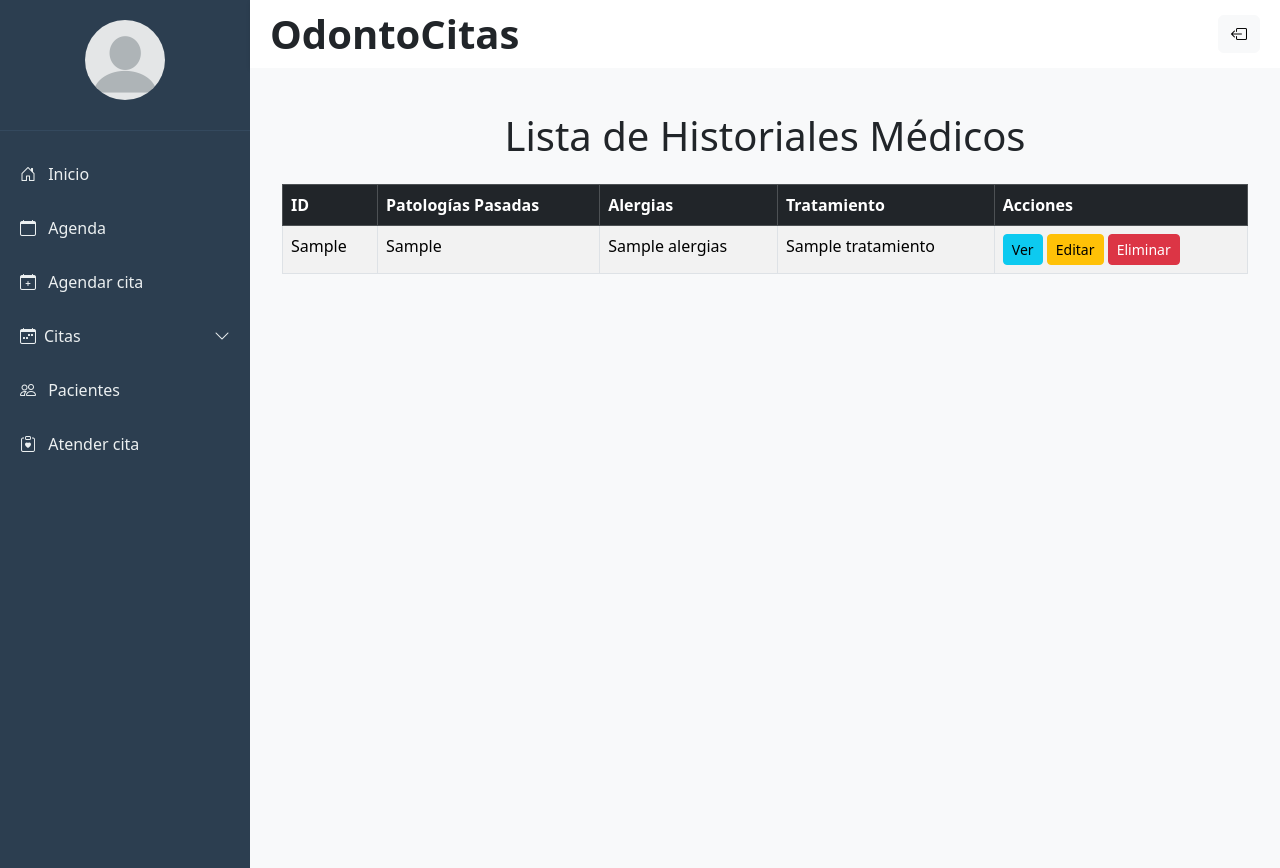
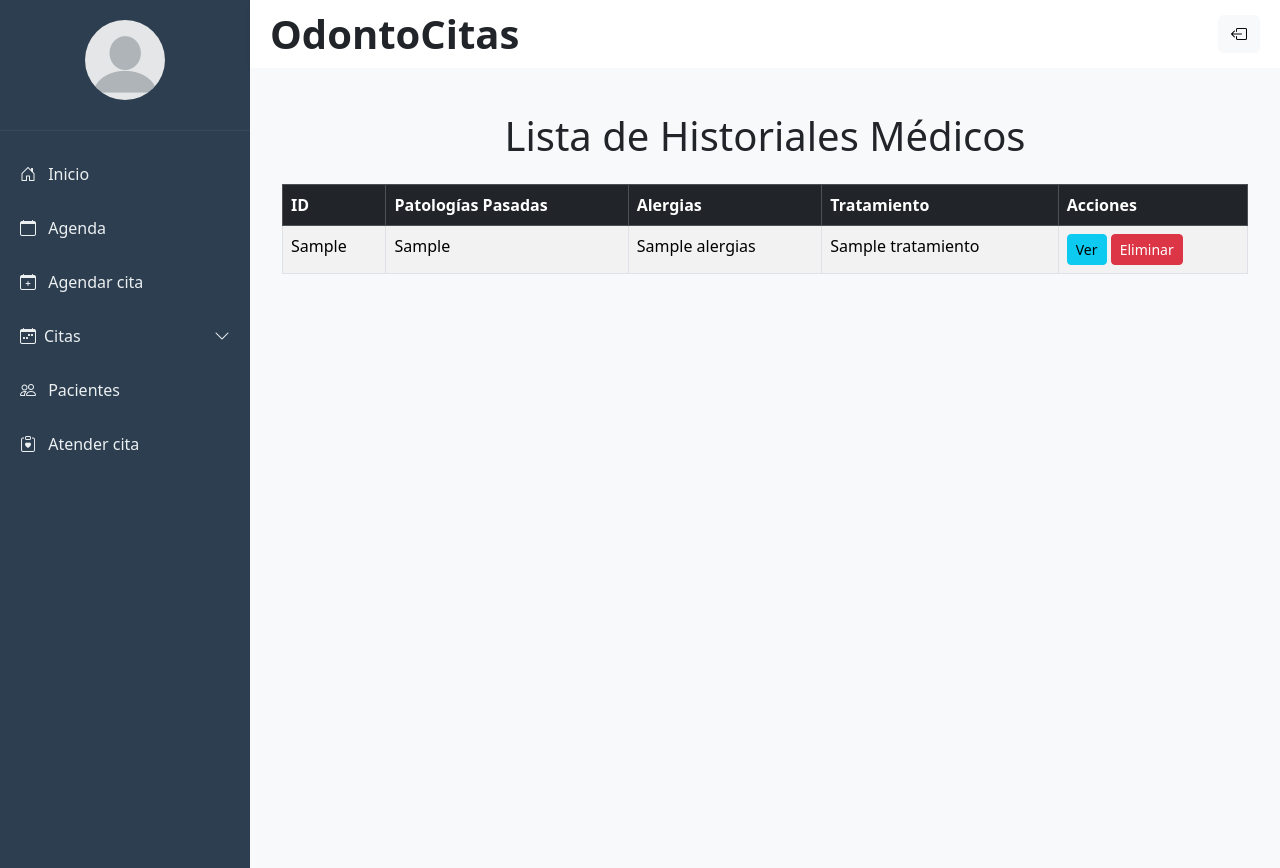
Before and after one commit to vinirmn007/Gestion_Odonto, a Flask app: page /historial/all in a window 1280 px wide. Run offline with Flask 3, Linux system fonts and the light colour scheme; the visitor is signed in with stand-in values (Sample User, id 1); tables that the repository leaves empty or names only in its code hold one stand-in row (values such as "Sample post"); a database or web service that is not in the repository returns one stand-in record (values such as "Sample title"); data that the repository does not hold is empty.

Commit message:
fix errors

```diff
--- a/templates/parts/historial/list_historial.html
+++ b/templates/parts/historial/list_historial.html
@@ -29,7 +29,6 @@
                         <td>{{ historial['tratamiento'] }}</td>
                         <td>
                             <a href="/historial/{{ historial['codigo_historial'] }}" class="btn btn-info btn-sm">Ver</a>
-                            <a href="/historial/{{ historial['codigo_historial'] }}/edit" class="btn btn-warning btn-sm">Editar</a>
                             <form action="/historial/delete" method="post" class="d-inline">
                                 <input type="hidden" name="codigo_historial" value="{{ historial['codigo_historial'] }}">
                                 <button type="submit" class="btn btn-danger btn-sm" onclick="return confirm('¿Seguro que deseas eliminar este historial?');">Eliminar</button>
```
